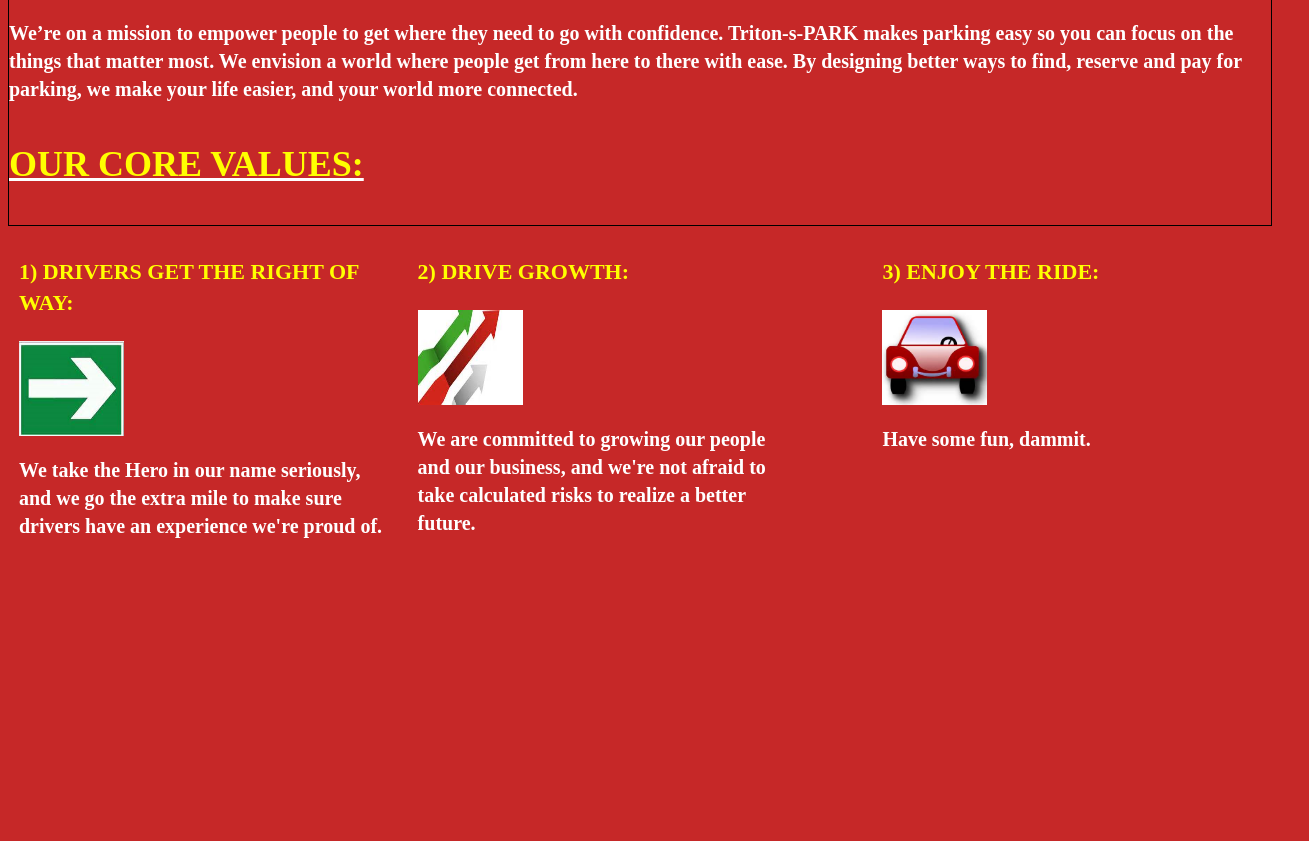
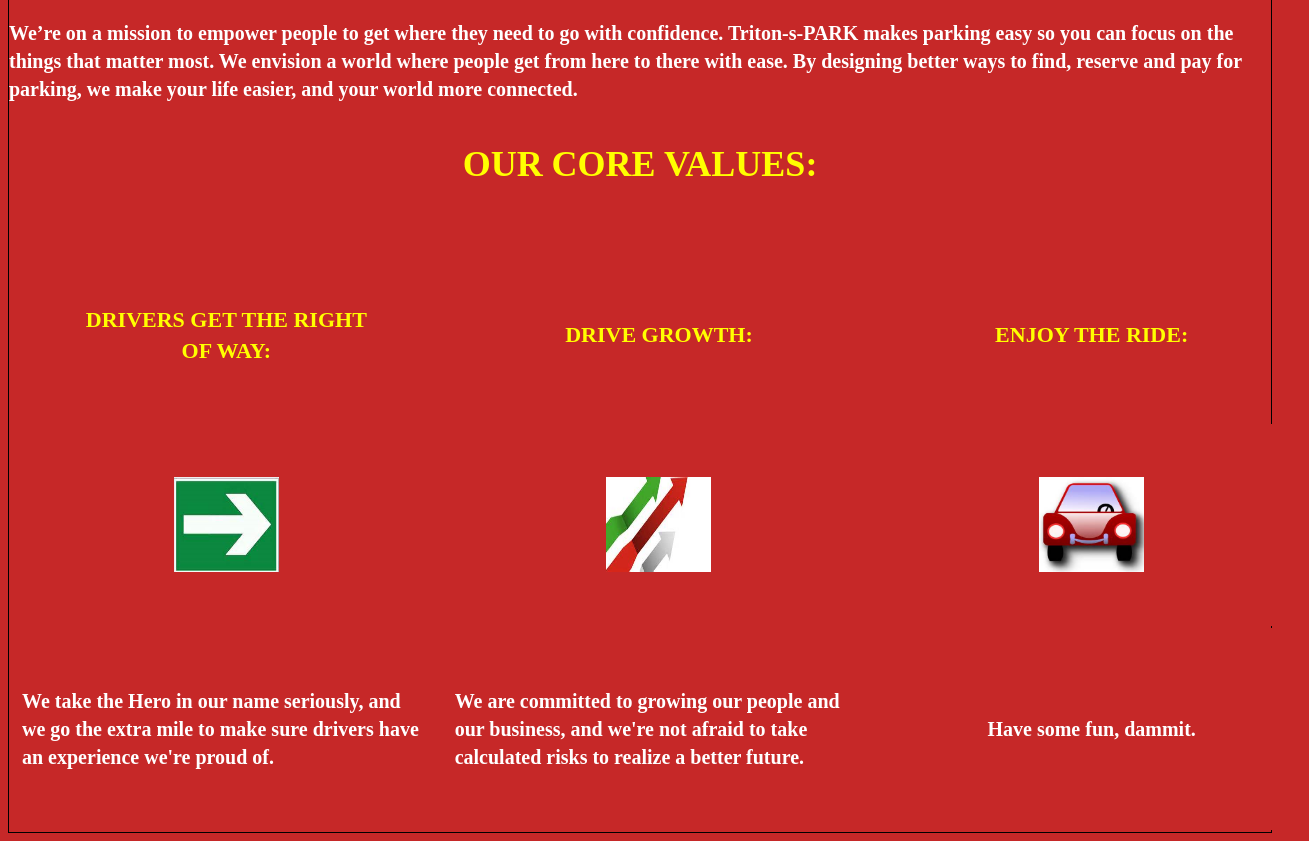
Before and after one commit to adityak74/Triton-s-PARK, a plain HTML site: page about.html in a window 1280 px wide. Shown: the part 740-1581 px from the top of the page, 1309 px wide, since content can reach past the window. Before the commit the page ends 1310 px from the top, so only its background shows below. Drawn offline with Linux system fonts and the light colour scheme.

Commit message:
finalll 2nd page

```diff
--- a/about.html
+++ b/about.html
@@ -28,60 +28,100 @@
 
             padding: 10px;
         }
-    h1,h2,h4,h5,h8,h11 {
-    text-decoration: underline; color:white;
-}
+        /*h1,h2,h4,h5{*/
+            /*text-decoration: underline; color:white;*/
+            /*}*/
 
         </style>
     </head>
     <body>
         <div id= "maindiv">
-<h1> <b> <p style="font-size:36px;color:yellow;">ABOUT TRITON-S-PARK </p></b></h1>
-<img src="img/about_triton.jpg" alt="About Triton-s-PARK" style="width:1205px; height: 505px; background-color: #fff;" >
-<h2> <b><p style="font-size:36px;color:yellow;"> OUR MISSION:</p> </b></h2>
+            <h1> <b> <center><p style="font-size:36px;color:yellow;">ABOUT TRITON-S-PARK </p></b></center></h1>
+            <center><img src="img/about_triton.jpg" alt="About Triton-s-PARK" style="width:1205px; height: 505px; background-color: #fff;" >
+                <h2> <b><p style="font-size:36px;color:yellow; text-align: center;"> OUR MISSION:</p> </b></h2><center>
 
-<h3> <p style="font-size:20px;color:white;">We’re on a mission to empower people to get where they need to go with confidence.
+                <h3><p style="font-size:20px;color:white; text-align: left;">We’re on a mission to empower people to get where they need to go with confidence.
                     Triton-s-PARK makes parking easy so you can focus on the things that matter most.
                     We envision a world where people get from here to there with ease. By designing
-better ways to find, reserve and pay for parking, we make your life easier, and your world more connected. </p>  </h3>
+                    better ways to find, reserve and pay for parking, we make your life easier, and your world more connected. </p></h3>
 
 
 
 
-<h4><b><p style="font-size:36px;color:yellow;">OUR CORE VALUES: </p></b></h4>
-<h5><b><div class="left"><p style="font-size:22px;color:yellow;">1) DRIVERS GET THE RIGHT OF WAY: </p></b>
+                    <h4><b><p style="font-size:36px;color:yellow;">OUR CORE VALUES: </p></b></h4><br>
+
+                    <TABLE width="1300">
+                        <tr>
+
+                            <th align="left">
+                                <center>
+                                    <h5><b><div style="width: 300px;" class="center"><p style="font-size:22px;color:yellow;width: 300px;">DRIVERS GET THE RIGHT OF WAY: </p></b></h5>
+                                </center>
+                            </th>
+                            <th>
+                                <center>
+                                    <h2><b><div style="width: 300px;" class="center"><p style="font-size:22px;width: 300px;color:yellow;">DRIVE GROWTH: </p></b></h2></th>
+                                </center>
+                                <th>
+                                    <center>
+                                        <h5><b><div style="width: 300px;" class="center"><p style="font-size:22px; width: 300px;color:yellow;">ENJOY THE RIDE:</p></b></h5>
+                                    </center>
+                                </th>
+
+                            </tr>
+
+                            <tr>
+
+                                <td style="background-color: #c62828; border: none;">
                                     <h6>
+                                        <center>
+                                            <img src="img/right_arrow2.png" alt="About Triton-s-PARK" style="width:105px; height: 95px; background-color: #fff;" >
+                                        </center>
+                                    </h6>
+                                </td>
 
-<img src="img/right_arrow2.png" alt="About Triton-s-PARK" style="width:105px; height: 95px; background-color: #fff;" > </h6>
+                                <td style="background-color: #c62828; border: none;">
+                                    <h3>
+                                        <center>
+                                            <img src="img/drive_growth.jpg" alt="About Triton-s-PARK" style="width:105px; height: 95px; background-color: #fff;"> </h3>
+                                        </center>
+                                    </td>
+                                    <td align="right" style="background-color: #c62828; border: none;">
+                                        <h6>
+                                            <center>
+                                                <img align="center" src="img/car.jpg" alt="About Triton-s-PARK" style="width:105px; height: 95px; background-color: #fff;" >
+                                            </center>
+                                        </h6>
+                                        </td>
 
-<h7>  <p style="font-size:20px;color:white;">
-We take the Hero in our name seriously, and we go the extra mile to make sure drivers have an experience we're proud of.</p>
-</div>
-</h7>
+                                    </tr>
+                                    <tr>
+                                        <td style="background-color: #c62828; border: none;">
+                                            <h1>
+                                                <p style="font-size:20px;padding: 10px;color:white; text-align:"center";>
+                                                    We take the Hero in our name seriously, and <br>we go the extra mile to make sure drivers have <br>an experience we're proud of.
+                                                </p>
+                                            </h1>
+                                        </td>
+                                        <td style="background-color: #c62828; border: none;">
+                                            <h4>
+                                                <p style="font-size:20px;color:white; text-align: left; padding: 10px;">We are committed to growing our people and our business, and we're not afraid to take calculated risks to realize a better future.
+                                                </p>
+                                            </h4>
+                                        </td>
+                                        <td style="background-color: #c62828; border: none;">
+                                            <h1>
+                                                <p style="font-size:20px;color:white; padding: 10px;text-align: center;">Have some fun, dammit.
+                                                </p>
+                                            </h1>
+                                        </td>
+                                    </tr>
 
-<h8><b><div class="left"><p style="font-size:22px;color:yellow;">2) DRIVE GROWTH: </p></b></h8>
-<h9>
-
-<img src="img/drive_growth.jpg" alt="About Triton-s-PARK" style="width:105px; height: 95px; background-color: #fff;" > </h9>
+                                    </TABLE>
 
 
 
-<h10><p style="font-size:20px;color:white;">We are committed to growing our people and our business, and we're not afraid to take calculated risks to realize a better future.
 
-
-</div>
-</h10>
-
-<h11><b><div class="right"><p style="font-size:22px;color:yellow;">3) ENJOY THE RIDE: </p></b></h11>
-<h12>
-
-<img src="img/car.jpg" alt="About Triton-s-PARK" style="width:105px; height: 95px; background-color: #fff;" > </h12>
-
-
-
-<h13><p style="font-size:20px;color:white;">Have some fun, dammit.
-</div>
-</h13>
                                 </div>
                             </body>
                             </html>
--- a/css/main.css
+++ b/css/main.css
@@ -286,6 +286,7 @@
 width: 100px;
 border:2px solid #7FFF00;
 background-color:#7FFF00;
+border: 1px solid red;
 }
 
 
```
Also changed, not shown: 2 other files. Lines whose indentation alone changed are shown as unchanged.
